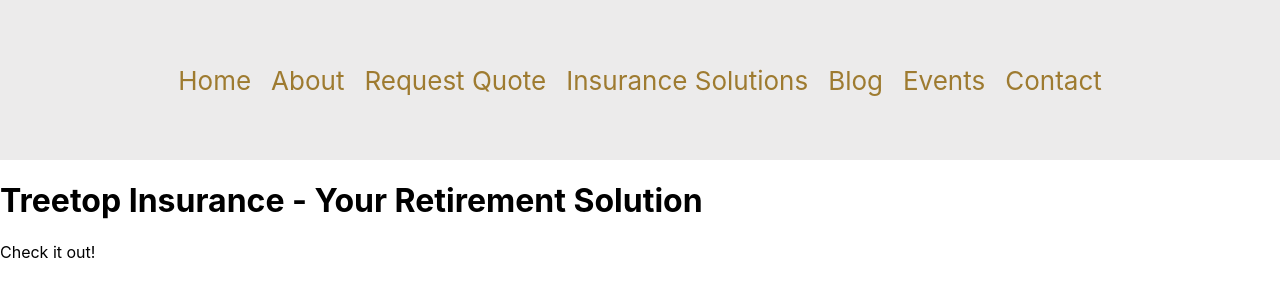
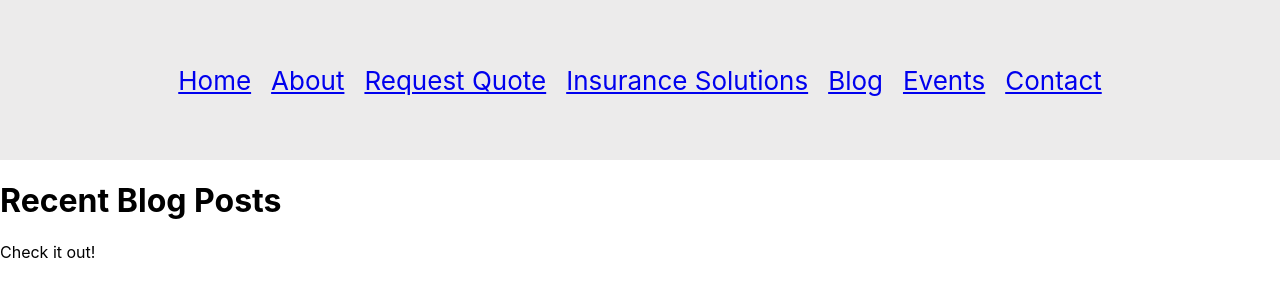
Before and after one commit to swanscon/treetop, a React (Create React App) app: page /blog in a window 1280 px wide. Shown: the top 300 px of the page. Built offline with nearby package versions, Linux system fonts and the light colour scheme.

Commit message:
Added routes for components

```diff
--- a/package.json
+++ b/package.json
@@ -8,6 +8,7 @@
     "@testing-library/user-event": "^13.5.0",
     "react": "^18.2.0",
     "react-dom": "^18.2.0",
+    "react-router-dom": "^6.11.1",
     "react-scripts": "5.0.1",
     "web-vitals": "^2.1.4"
   },
--- a/src/App.js
+++ b/src/App.js
@@ -1,20 +1,45 @@
+import {
+  BrowserRouter as Router,
+  Routes,
+  Route,
+  Link
+} from 'react-router-dom';
 import './styles/App.css';
+import Home from './components/Home';
+import About from './components/About';
+import Quote from './components/Quote';
+import Insurance from './components/Insurance';
+import Blog from './components/Blog';
+import Events from './components/Events';
+import Contact from './components/Contact';
 
 function App() {
   return (
+    <Router>
       <div className="App">
         <header className="App-header">
           <nav className="Nav-links">
-          <a>Home</a>
-          <a>About</a>
-          <a>Request Quote</a>
-          <a>Insurance Solutions</a>
-          <a>Blog</a>
-          <a>Events</a>
-          <a>Contact</a>
+            <Link to="/">Home</Link>
+            <Link to="/about">About</Link>
+            <Link to="/quote">Request Quote</Link>
+            <Link to="/insurance">Insurance Solutions</Link>
+            <Link to="/blog">Blog</Link>
+            <Link to="/events">Events</Link>
+            <Link to="/contact">Contact</Link>
           </nav>
         </header>
       </div>
+
+      <Routes>
+        <Route path="/" element={<Home/>} />
+        <Route path="/about" element={<About/>} />
+        <Route path="/quote" element={<Quote/>} />
+        <Route path="/insurance" element={<Insurance/>} />
+        <Route path="/blog" element={<Blog/>} />
+        <Route path="/events" element={<Events/>} />
+        <Route path="/contact" element={<Contact/>} />
+      </Routes>
+    </Router>
   );
 }
 
--- /dev/null
+++ b/src/components/About.jsx
@@ -0,0 +1,10 @@
+function About(){
+    return (
+        <div className="home-page">
+            <h1>About Treetop Insurance</h1>
+            <p>Check it out!</p>
+        </div>
+    )
+}
+
+export default About;
--- /dev/null
+++ b/src/components/Blog.jsx
@@ -0,0 +1,10 @@
+function Blog(){
+    return (
+        <div className="home-page">
+            <h1>Recent Blog Posts</h1>
+            <p>Check it out!</p>
+        </div>
+    )
+}
+
+export default Blog;
--- /dev/null
+++ b/src/components/Contact.jsx
@@ -0,0 +1,10 @@
+function Contact(){
+    return (
+        <div className="home-page">
+            <h1>Contact us!</h1>
+            <p>Check it out!</p>
+        </div>
+    )
+}
+
+export default Contact;
--- /dev/null
+++ b/src/components/Events.jsx
@@ -0,0 +1,10 @@
+function Events(){
+    return (
+        <div className="home-page">
+            <h1>Upcoming Events</h1>
+            <p>Check it out!</p>
+        </div>
+    )
+}
+
+export default Events;
--- /dev/null
+++ b/src/components/Insurance.jsx
@@ -0,0 +1,10 @@
+function Insurance(){
+    return (
+        <div className="home-page">
+            <h1>Insurance</h1>
+            <p>Check it out!</p>
+        </div>
+    )
+}
+
+export default Insurance;
--- /dev/null
+++ b/src/components/Quote.jsx
@@ -0,0 +1,10 @@
+function Quote(){
+    return (
+        <div className="home-page">
+            <h1>Request a Quote</h1>
+            <p>Check it out!</p>
+        </div>
+    )
+}
+
+export default Quote;
--- a/src/index.js
+++ b/src/index.js
@@ -3,13 +3,11 @@
 import './styles/index.css';
 import App from './App';
 import reportWebVitals from './reportWebVitals';
-import Home from './components/Home';
 
 const root = ReactDOM.createRoot(document.getElementById('root'));
 root.render(
   <React.StrictMode>
     <App />
-    <Home />
   </React.StrictMode>
 );
 
```
Also changed, not shown: 1 other file (tests, documents, lock files or other folders). Lines whose indentation alone changed are shown as unchanged.
